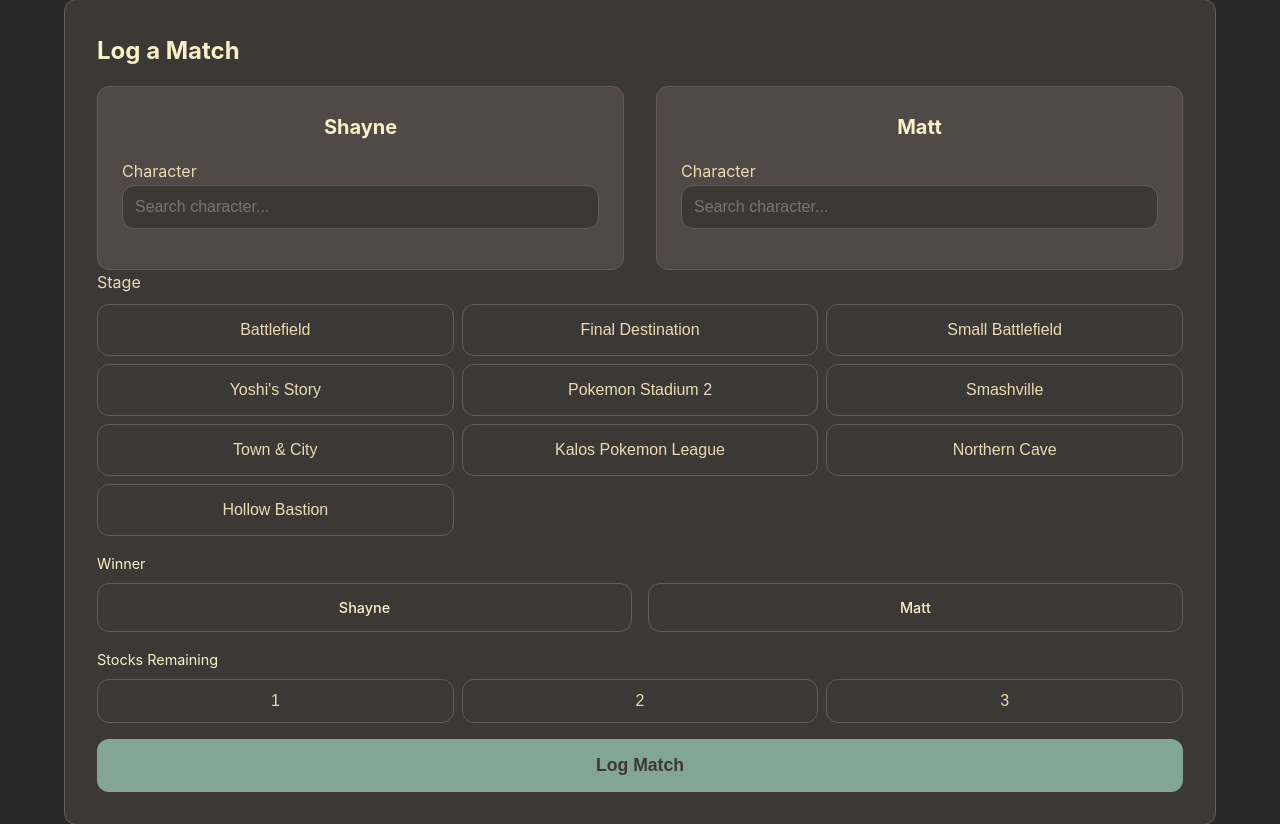
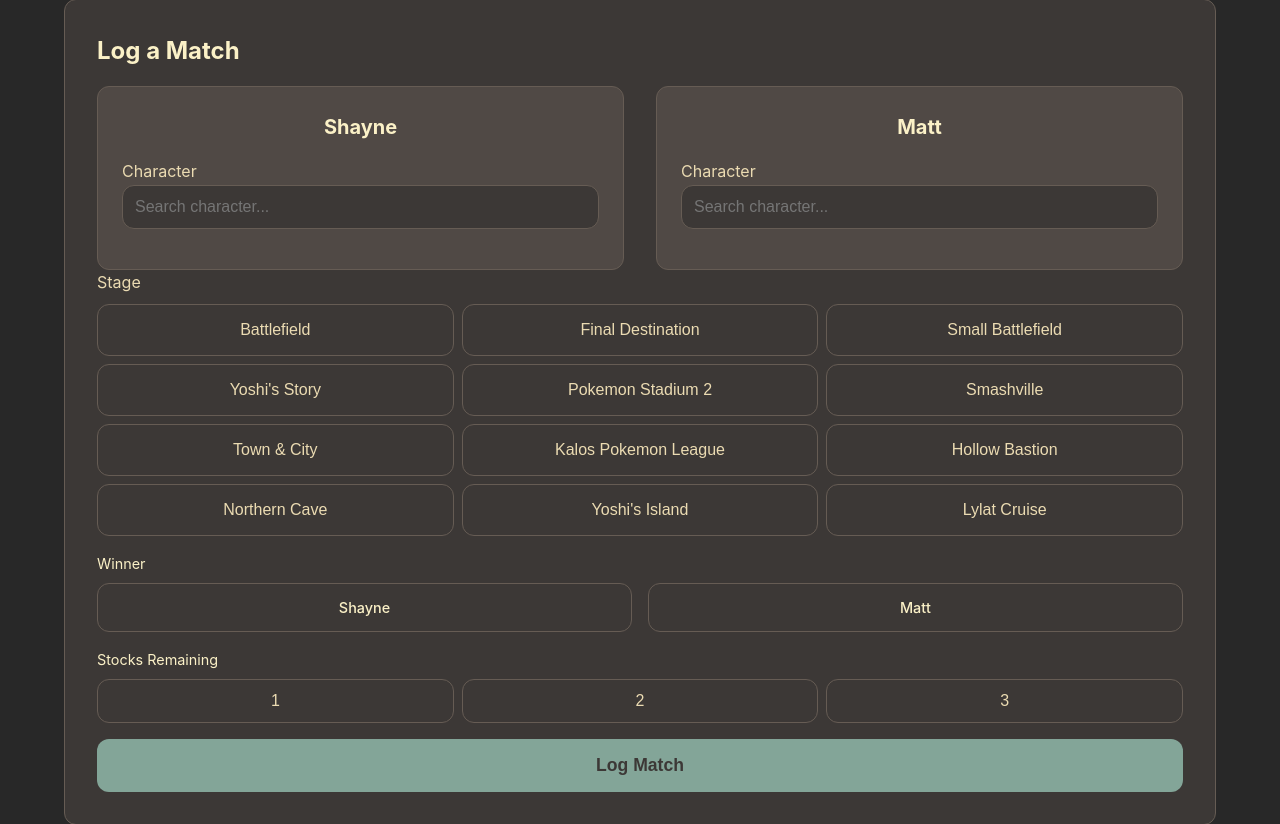
Before and after one commit to 0xHarrington/ssbu-match-logging, a Flask app: page / in a window 1280 px wide. Shown: the part 125-949 px from the top of the page. Run offline with Flask 3, Linux system fonts and the light colour scheme; data that the repository does not hold is empty.

Commit message:
Adding controversial stages

```diff
--- a/app.py
+++ b/app.py
@@ -458,7 +458,10 @@ def home():
         "Town & City",  # Uses ampersand
         "Kalos Pokemon League",  # No accent marks in game
         "Yoshi's Story",
+        "Hollow Bastion",
         "Northern Cave",  # Sephiroth's stage
+        "Yoshi's Island",
+        "Lylat Cruise",
     ]
 
     # Combine rankings with remaining stages
--- a/templates/index.html
+++ b/templates/index.html
@@ -778,11 +778,17 @@
                     <button type="button" class="stage-button" data-stage="Kalos Pokemon League">
                         <span class="stage-name">Kalos Pokemon League</span>
                     </button>
+                    <button type="button" class="stage-button" data-stage="Hollow Bastion">
+                        <span class="stage-name">Hollow Bastion</span>
+                    </button>
                     <button type="button" class="stage-button" data-stage="Northern Cave">
                         <span class="stage-name">Northern Cave</span>
                     </button>
-                    <button type="button" class="stage-button" data-stage="Hollow Bastion">
-                        <span class="stage-name">Hollow Bastion</span>
+                    <button type="button" class="stage-button" data-stage="Yoshi's Island">
+                        <span class="stage-name">Yoshi's Island</span>
+                    </button>
+                    <button type="button" class="stage-button" data-stage="Lylat Cruise">
+                        <span class="stage-name">Lylat Cruise</span>
                     </button>
                 </div>
                 <input type="hidden" id="stage" name="stage" value="">
```
